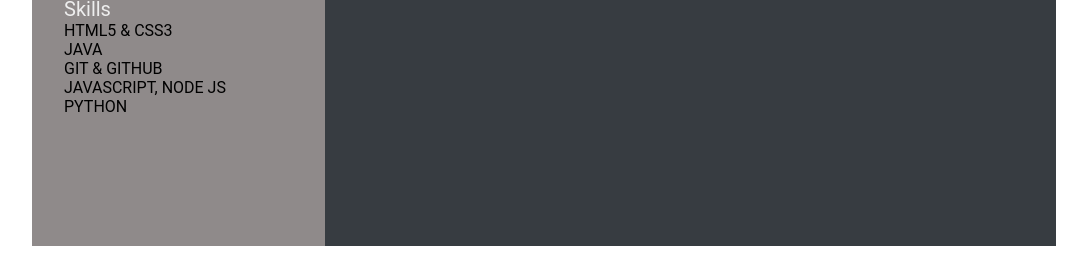
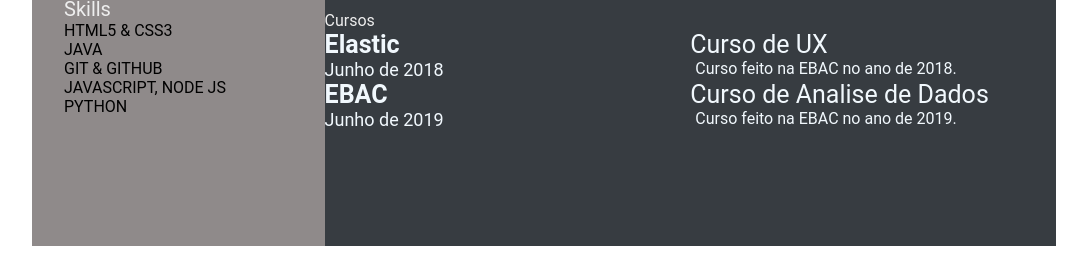
Before and after one commit to devhayslan/devhayslan.github.io, a plain HTML site: page index.html in a window 1280 px wide. Shown: the part 586-864 px from the top of the page, without its empty margins (96-1183 px from the left). Drawn offline with Linux system fonts and the light colour scheme.

Commit message:
feature: index.html (#5)

```diff
--- a/index.html
+++ b/index.html
@@ -101,7 +101,31 @@
                     </div>
                 </div>
             </section>
-
+            <section class="awards gap">
+                <div class="right-title">Cursos</div>
+                <div class="awards-contents">
+                    <div class="awards-left">
+                        <p class="awards-company-name">Elastic</p>
+                        <p class="awards-time-period">Junho de 2018</p>
+                    </div>
+                    <div class="awards-right">
+                        <p class="awards-name">Curso de UX</p>
+                        <p class="awards-desc">
+                            Curso feito na EBAC no ano de 2018.
+                        </p>
+                    </div>
+                    <div class="awards-left">
+                        <p class="awards-company-name">EBAC</p>
+                        <p class="awards-time-period">Junho de 2019</p>
+                    </div>
+                    <div class="awards-right">
+                        <p class="awards-name">Curso de Analise de Dados</p>
+                        <p class="awards-desc">
+                            Curso feito na EBAC no ano de 2019.
+                        </p>
+                    </div>
+                </div>
+            </section>
         </section>
     </main>
 </body>
```
